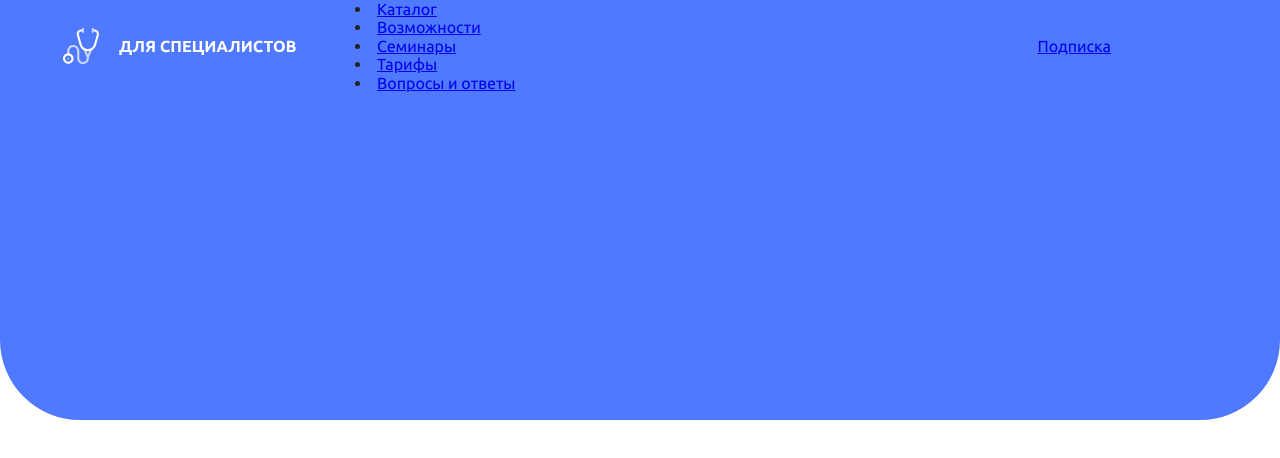
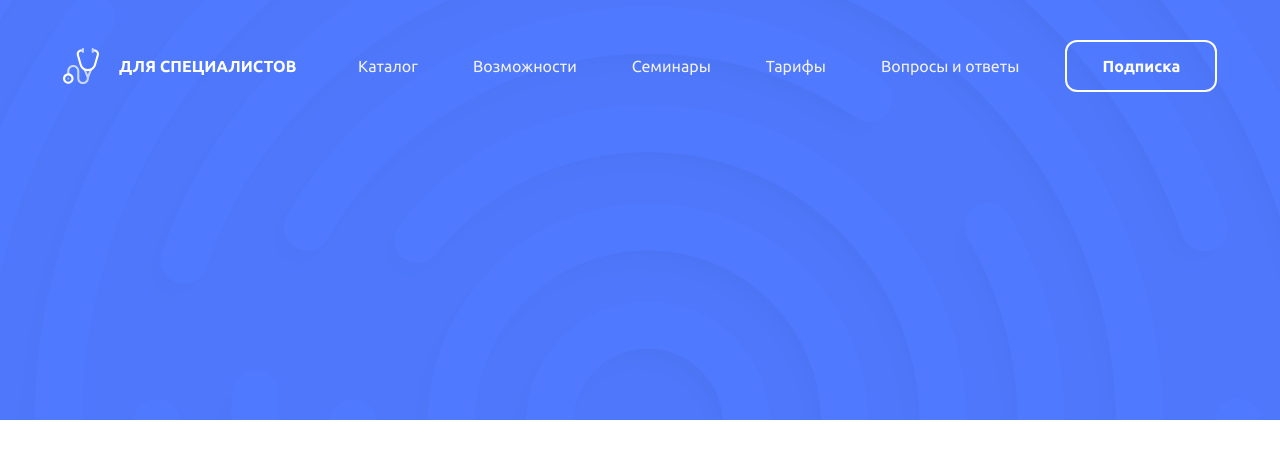
Before and after one commit to antonchuvirau/specialists, a website: page public/index.html in a window 1280 px wide. Drawn offline with Linux system fonts and the light colour scheme.

Commit message:
Navigation styles were added

```diff
--- a/app/scss/abstracts/_variables.scss
+++ b/app/scss/abstracts/_variables.scss
@@ -11,6 +11,10 @@ $base-path: '../';
 $white: #fff;
 $black: #222;
 $primary: #4F79FF;
+$light: #F2F2F2;
 
 // Hero
 $hero-border-radius: 80px;
+
+// Button
+$button-border-radius: 12px;
--- a/app/scss/base/_fonts.scss
+++ b/app/scss/base/_fonts.scss
@@ -13,7 +13,7 @@
     font-family: 'Ubuntu';
     src: font('Ubuntu-Bold.woff2') format('woff2'),
         font('Ubuntu-Bold.woff') format('woff');
-    font-weight: bold;
+    font-weight: 600;
     font-style: normal;
     font-display: swap;
 }
--- a/app/scss/base/_helpers.scss
+++ b/app/scss/base/_helpers.scss
@@ -1,3 +1,8 @@
 // -----------------------------------------------------------------------------
 // This file contains CSS helper classes.
 // -----------------------------------------------------------------------------
+.list {
+    list-style-type: none;
+    padding: 0;
+    margin: 0;
+}
--- a/app/scss/components/_button.scss
+++ b/app/scss/components/_button.scss
@@ -0,0 +1,15 @@
+.btn {
+    display: inline-block;
+    text-decoration: none;
+    color: $white;
+    font-weight: 600;
+    line-height: 1.5;
+    padding: .75em 2.2em;
+    border: 2px solid $white;
+    border-radius: $button-border-radius;
+    &:hover {
+        border-color: $light;
+        background: $white;
+        color: $primary;
+    }
+}
--- /dev/null
+++ b/app/scss/components/_navigation.scss
@@ -0,0 +1,37 @@
+.navigation {
+    &__wrapper {
+        @include flex();
+        &_center {
+            justify-content: center;
+        }
+    }
+    &__item {
+        &:not(:last-child) {
+            margin-right: 55px;
+        }
+    }
+    &__link {
+        position: relative;
+        color: $light;
+        text-decoration: none;
+        line-height: 1.5;
+        &::after {
+            content: '';
+            position: absolute;
+            width: 80%;
+            height: 1px;
+            background: $white;
+            top: 100%;
+            left: 50%;
+            transform: translateX(-50%) translateY(10px);
+            transition: transform .25s ease;
+            opacity: 0;
+        }
+        &:hover {
+            &::after {
+                opacity: 1;
+                transform: translateX(-50%) translateY(5px);
+            }
+        }
+    }
+}
--- a/app/scss/layout/_header.scss
+++ b/app/scss/layout/_header.scss
@@ -2,10 +2,13 @@
     &_is {
         &-sticky {
             position: absolute;
-            top: 0;
+            top: 40px;
             left: 0;
             width: 100%;
             z-index: 10;
         }
     }
+    &__options {
+        text-align: right;
+    }
 }
--- a/app/scss/layout/_hero.scss
+++ b/app/scss/layout/_hero.scss
@@ -1,9 +1,9 @@
 .hero {
-    background: $primary;
     border-bottom-left-radius: $hero-border-radius;
     border-bottom-right-radius: $hero-border-radius;
     &__wrapper {
         padding: 120px 0;
         padding-bottom: 300px;
+        background: image('hero@2x.png') no-repeat 50% / cover;
     }
 }
--- a/app/scss/main.scss
+++ b/app/scss/main.scss
@@ -103,7 +103,8 @@ $utilities: map-get-multiple(
 
 // 5. Components
 @import
-  'components/button';
+  'components/button',
+  'components/navigation';
 
 // 6. Page-specific styles
 @import
--- a/public/index.html
+++ b/public/index.html
@@ -30,11 +30,13 @@
                 </div>
                 <div class="col-7 header__col">
                     <nav class="navigation">
-                        <li class="navigation__item"><a href="#" class="navigation__link">Каталог</a></li>
-                        <li class="navigation__item"><a href="#" class="navigation__link">Возможности</a></li>
-                        <li class="navigation__item"><a href="#" class="navigation__link">Семинары</a></li>
-                        <li class="navigation__item"><a href="#" class="navigation__link">Тарифы</a></li>
-                        <li class="navigation__item"><a href="#" class="navigation__link">Вопросы и ответы</a></li>
+                        <ul class="list navigation__wrapper navigation__wrapper_center">
+                            <li class="navigation__item"><a href="#" class="navigation__link">Каталог</a></li>
+                            <li class="navigation__item"><a href="#" class="navigation__link">Возможности</a></li>
+                            <li class="navigation__item"><a href="#" class="navigation__link">Семинары</a></li>
+                            <li class="navigation__item"><a href="#" class="navigation__link">Тарифы</a></li>
+                            <li class="navigation__item"><a href="#" class="navigation__link">Вопросы и ответы</a></li>
+                        </ul>
                     </nav>
                 </div>
                 <div class="col-2 header__col header__options">
```
Also changed, not shown: app/assets/index.html (+7 -5 lines), app/assets/img/hero@2x.png (added), public/css/application.css, public/img/hero@2x.png (added).
